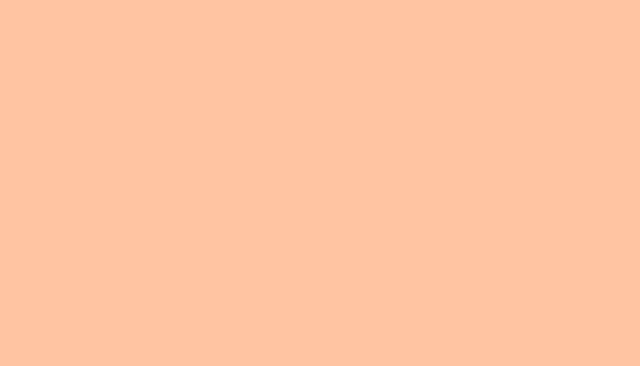
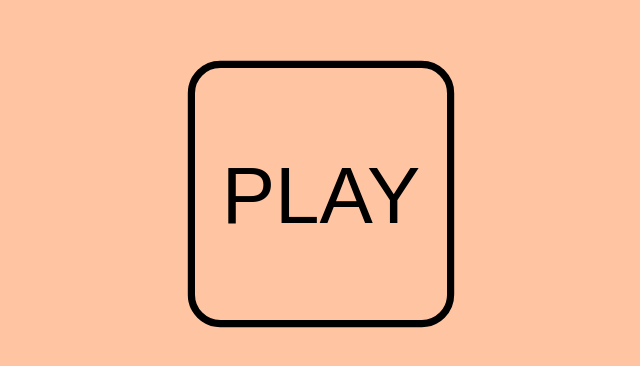
Before and after one commit to dariama3/dice, a Vue app: page / in a window 1280 px wide. Shown: the part 186-552 px from the top of the page, without its empty margins (319-959 px from the left). Built offline with nearby package versions, Linux system fonts and the light colour scheme.

Commit message:
Labels for Dice are added

```diff
--- a/src/components/Dice.vue
+++ b/src/components/Dice.vue
@@ -2,21 +2,25 @@
   <div class="dice">
     <button class="dice__button" type="button" title="Roll the Dice!" @click="roll">
       <DiceIcon :value="diceValue" />
+      <span class="dice__label" v-if="!diceValue">Play</span>
     </button>
+    <DiceResult :value="diceValue" />
   </div>
 </template>
 
 <script>
 import DiceIcon from './Dice/DiceIcon';
+import DiceResult from './Dice/DiceResult';
 
 export default {
   name: 'Dice',
   components: {
-    DiceIcon
+    DiceIcon,
+    DiceResult
   },
   data () {
     return {
-      diceValue: undefined
+      diceValue: 0
     };
   },
   methods: {
@@ -31,6 +35,7 @@ export default {
 .dice {
   align-items: center;
   display: flex;
+  flex-direction: column;
   justify-content: center;
   min-height: 100vh;
 
@@ -39,6 +44,18 @@ export default {
     border: none;
     cursor: pointer;
     max-width: 300px;
+    position: relative;
+    -webkit-tap-highlight-color: transparent;
+    width: 100%;
+  }
+
+  &__label {
+    font-size: 5rem;
+    left: 50%;
+    position: absolute;
+    text-transform: uppercase;
+    top: 50%;
+    transform: translate(-50%, -50%);
   }
 }
 </style>
--- a/src/components/Dice/DiceIcon.vue
+++ b/src/components/Dice/DiceIcon.vue
@@ -1,20 +1,23 @@
 <template>
   <svg
     class="dice-icon"
-    :class="{ [`dice-icon--${value}`]: true }"
+    :class="{
+      [`dice-icon--${value}`]: value,
+      'dice-icon--hidden': !value
+    }"
     viewBox="0 0 40 40"
     stroke="#000"
     stroke-width="1"
     aria-hidden="true"
   >
     <rect x="2" y="2" height="36" width="36" rx="4" ry="4" fill="none"/>
-    <circle class="dice-icon__dot--1" cx="20" cy="20" r="2"/>
-    <circle class="dice-icon__dot--2" cx="10" cy="10" r="2"/>
-    <circle class="dice-icon__dot--3" cx="10" cy="20" r="2"/>
-    <circle class="dice-icon__dot--4" cx="10" cy="30" r="2"/>
-    <circle class="dice-icon__dot--5" cx="30" cy="10" r="2"/>
-    <circle class="dice-icon__dot--6" cx="30" cy="20" r="2"/>
-    <circle class="dice-icon__dot--7" cx="30" cy="30" r="2"/>
+    <circle class="dice-icon__dot dice-icon__dot--1" cx="20" cy="20" r="2"/>
+    <circle class="dice-icon__dot dice-icon__dot--2" cx="10" cy="10" r="2"/>
+    <circle class="dice-icon__dot dice-icon__dot--3" cx="10" cy="20" r="2"/>
+    <circle class="dice-icon__dot dice-icon__dot--4" cx="10" cy="30" r="2"/>
+    <circle class="dice-icon__dot dice-icon__dot--5" cx="30" cy="10" r="2"/>
+    <circle class="dice-icon__dot dice-icon__dot--6" cx="30" cy="20" r="2"/>
+    <circle class="dice-icon__dot dice-icon__dot--7" cx="30" cy="30" r="2"/>
   </svg>
 </template>
 
@@ -24,7 +27,7 @@ export default {
   props: {
     value: {
       type: Number,
-      default: 1
+      default: 0
     }
   }
 };
@@ -32,6 +35,10 @@ export default {
 
 <style lang="scss" scoped>
 .dice-icon {
+  &--hidden &__dot {
+    display: none;
+  }
+
   &--1 &__dot {
     &--2, &--3, &--4, &--5, &--6, &--7 {
       display: none;
--- /dev/null
+++ b/src/components/Dice/DiceResult.vue
@@ -0,0 +1,31 @@
+<template>
+  <span
+    class="dice-result"
+    :class="{ 'dice-result--hidden': !value }"
+  >
+    Your result is {{ value }}
+  </span>
+</template>
+
+<script>
+export default {
+  name: 'DiceResult',
+  props: {
+    value: {
+      type: Number,
+      default: 0
+    }
+  }
+};
+</script>
+
+<style lang="scss" scoped>
+.dice-result {
+  font-size: 2rem;
+  font-weight: 700;
+
+  &--hidden {
+    visibility: hidden;
+  }
+}
+</style>
```
